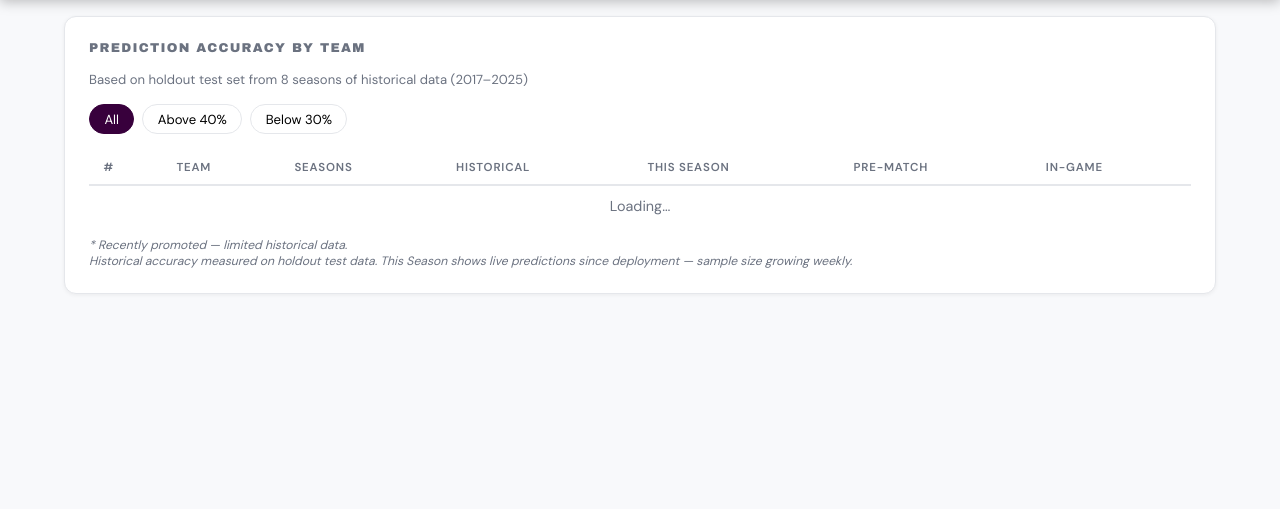
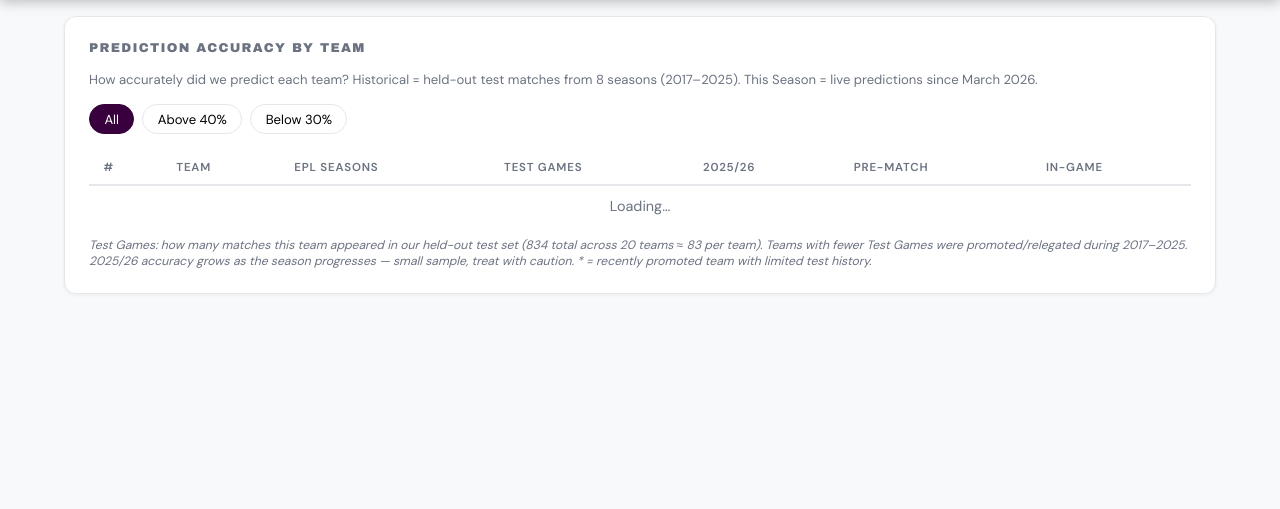
Before and after one commit to andresnalda75/Predictor, a Flask app: page / in a window 1280 px wide, after a click on "Teams". Shown: the part 64-573 px from the top of the page. Run offline with Flask 3, Linux system fonts and the light colour scheme; data that the repository does not hold is empty; parts of the project's set-up code (start-up, migrations or seed data) failed here and were passed over.

Commit message:
fix: improve team table headers with tooltips and clearer labels
- Subtitle explains Historical vs This Season columns
- Seasons → 'EPL Seasons', Historical → 'Test Games', This Season → '2025/26'
- Added title tooltips on all three data column headers
- Detailed footer explaining test games, promoted teams, and sample size caveat

Co-Authored-By: Claude Opus 4.6 (1M context) <noreply@anthropic.com>

```diff
--- a/templates/index.html
+++ b/templates/index.html
@@ -322,7 +322,7 @@
   <section id="teams" class="section">
     <div class="card">
       <div class="card-title">Prediction Accuracy by Team</div>
-      <p style="font-size:.82rem;color:var(--muted);margin-bottom:1rem">Based on holdout test set from 8 seasons of historical data (2017–2025)</p>
+      <p style="font-size:.82rem;color:var(--muted);margin-bottom:1rem">How accurately did we predict each team? Historical = held-out test matches from 8 seasons (2017–2025). This Season = live predictions since March 2026.</p>
       <div class="seg-toggle">
         <button class="seg-btn active" onclick="filterTeams('all',this)">All</button>
         <button class="seg-btn" onclick="filterTeams('good',this)">Above 40%</button>
@@ -330,11 +330,11 @@
       </div>
       <div style="overflow-x:auto">
         <table class="data-table">
-          <thead><tr><th>#</th><th>Team</th><th>Seasons</th><th>Historical</th><th>This Season</th><th>Pre-Match</th><th>In-Game</th></tr></thead>
+          <thead><tr><th>#</th><th>Team</th><th title="Seasons this team appeared in our training data">EPL Seasons</th><th title="Matches from our 8-season holdout test set">Test Games</th><th title="Live predictions made this season">2025/26</th><th>Pre-Match</th><th>In-Game</th></tr></thead>
           <tbody id="teams-tbody"><tr><td colspan="7" class="loading">Loading…</td></tr></tbody>
         </table>
       </div>
-      <p style="font-size:.76rem;color:var(--muted);margin-top:.75rem;font-style:italic">* Recently promoted — limited historical data.<br>Historical accuracy measured on holdout test data. This Season shows live predictions since deployment — sample size growing weekly.</p>
+      <p style="font-size:.76rem;color:var(--muted);margin-top:.75rem;font-style:italic">Test Games: how many matches this team appeared in our held-out test set (834 total across 20 teams ≈ 83 per team). Teams with fewer Test Games were promoted/relegated during 2017–2025. 2025/26 accuracy grows as the season progresses — small sample, treat with caution. * = recently promoted team with limited test history.</p>
     </div>
   </section>
   <section id="confidence" class="section">
```
